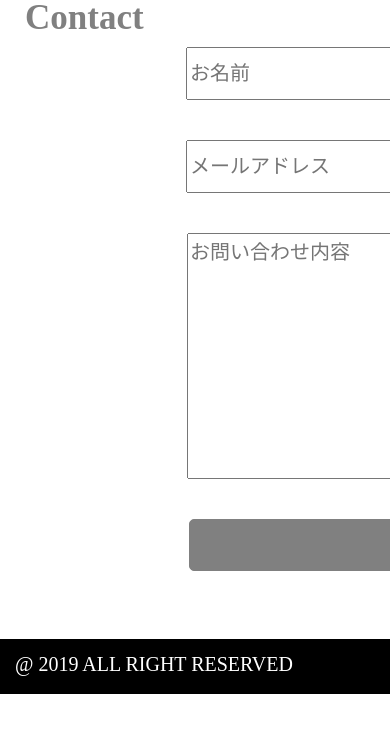
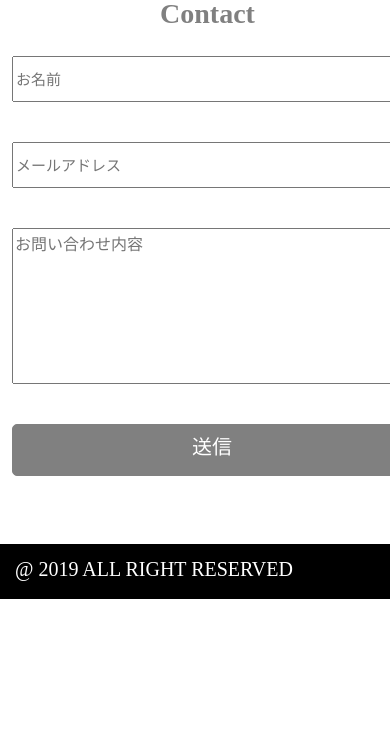
Before and after one commit to wefiwe/dog, a PHP site: page /contact.html in a window 390 px wide; the page is wider, and only the part inside the window is pictured. Shown: the top 733 px of that part. Run offline with PHP 8.4, Linux system fonts and the light colour scheme.

Commit message:
レスポンシブok

```diff
--- a/contact.html
+++ b/contact.html
@@ -9,7 +9,7 @@
     <title>Document</title>
 </head>
 <body>
-    <h1>Contact</h1>
+    <h1>Contact</h1><br>
     <form method="POST" action="">
         <div class="contact">
         <input type="text" name="name" class="about" placeholder="お名前">
@@ -22,7 +22,7 @@
         </textarea>
         </div><br>
         <div class="contact">
-        <a href="" class="btn">送信</a>
+        <a href="" class="btn"><p>送信</p></a>
         </div><br>
     </form>
     <footer>
--- a/css/dog.css
+++ b/css/dog.css
@@ -1,6 +1,7 @@
 body{
     width: 960px;
     margin: 0 auto;
+
 }
 
 h1{
@@ -37,11 +38,15 @@ h1{
     font-size: 20px;
     color: white;
     text-decoration: none;
+    padding: 0px;
+}
 
+.btn p{
+    margin-top: 12px;
 }
 footer{
     background-color: black;
-    width: 100%;
+    width: 960px;
     height: 55px;
 }
 .footer-right{
@@ -50,3 +55,55 @@ footer{
     margin-top: 40px;
     padding: 15px;
 }
+
+@media screen and (max-width: 920px){
+    body{
+        width: 100%;
+    }
+    h1{
+        text-align: center;
+    }
+
+    .contact{
+        margin: 0 auto;
+        width: 500px;
+        /* height: auto; */
+    }
+
+    footer{
+        margin: 0 auto;
+       width: 100%;
+    }
+}
+
+@media screen and (max-width: 850px){
+    body{
+        width: 100%;
+    }
+
+    h1{
+        font-size: 28px;
+    }
+
+    .contact{
+        margin: 0 auto;
+        width: 400px;
+    }
+
+    .about{
+        height: 40px;
+        font-size: 15px;
+    }
+
+    .about2{
+        height: 150px;
+        font-size: 16px;
+    }
+
+    footer{
+        margin: 0 auto;
+        width: 100%;
+    }
+
+
+}
```
